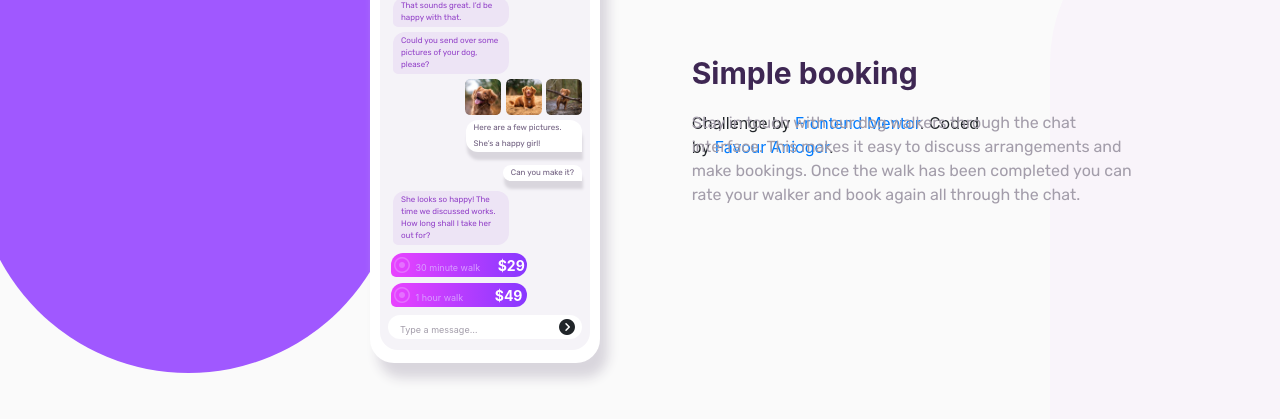
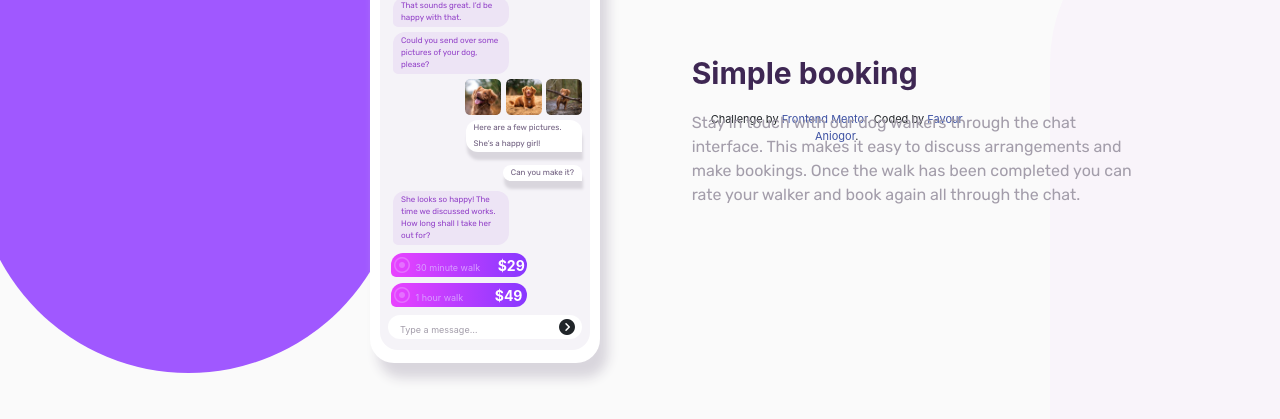
Before and after one commit to PhantomOz/front-end-challenge, a plain HTML site: page App UI/index.html in a window 1280 px wide. Shown: the part 187-606 px from the top of the page. Drawn offline with nearby package versions, Linux system fonts and the light colour scheme.

Commit message:
chat-app

```diff
--- a/App UI/src/master.css
+++ b/App UI/src/master.css
@@ -220,6 +220,12 @@
     left: 82%;
     vertical-align: bottom;
   }
+  .attribution {
+    font-size: 11px; text-align: center;
+  }
+  .attribution a {
+    color: hsl(228, 45%, 44%);
+  }
 }
 /* mobile responsive */
 @media (max-width: 375px) {
```
